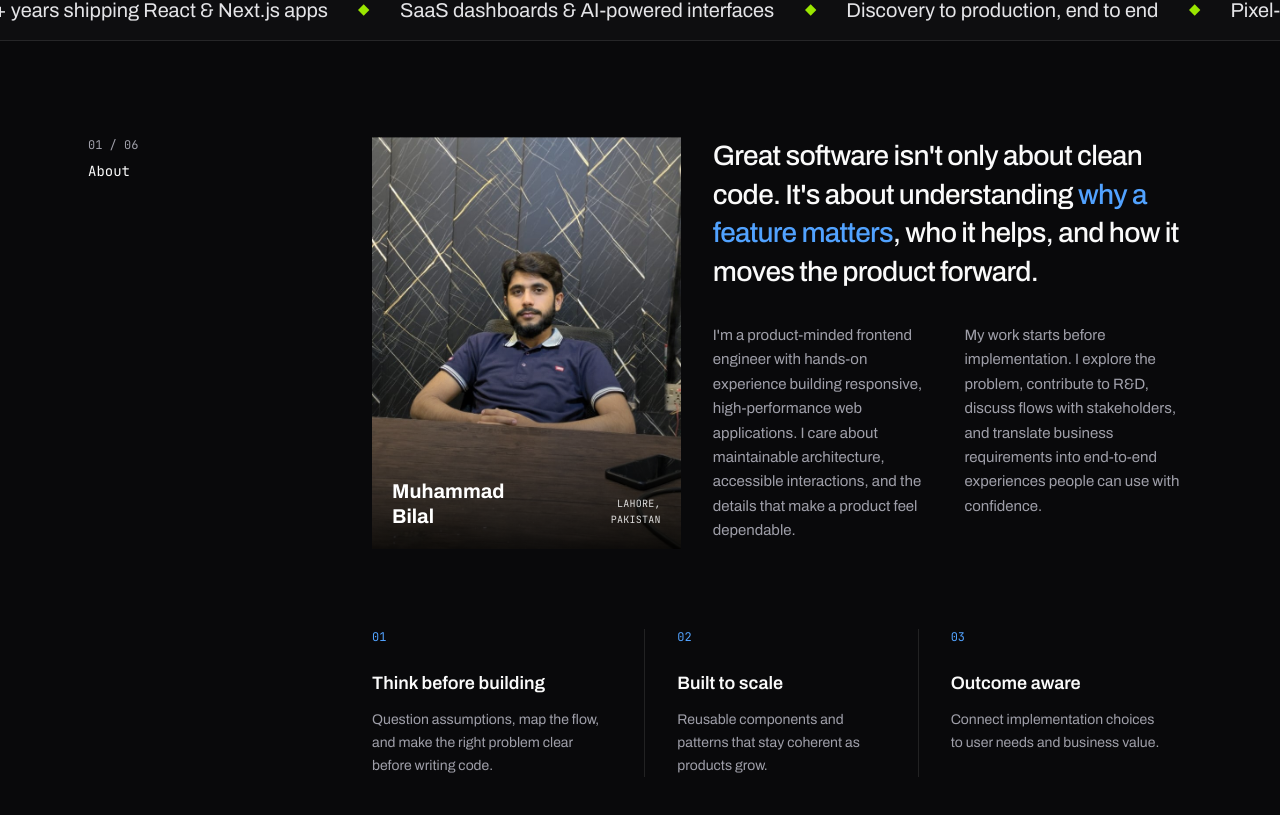
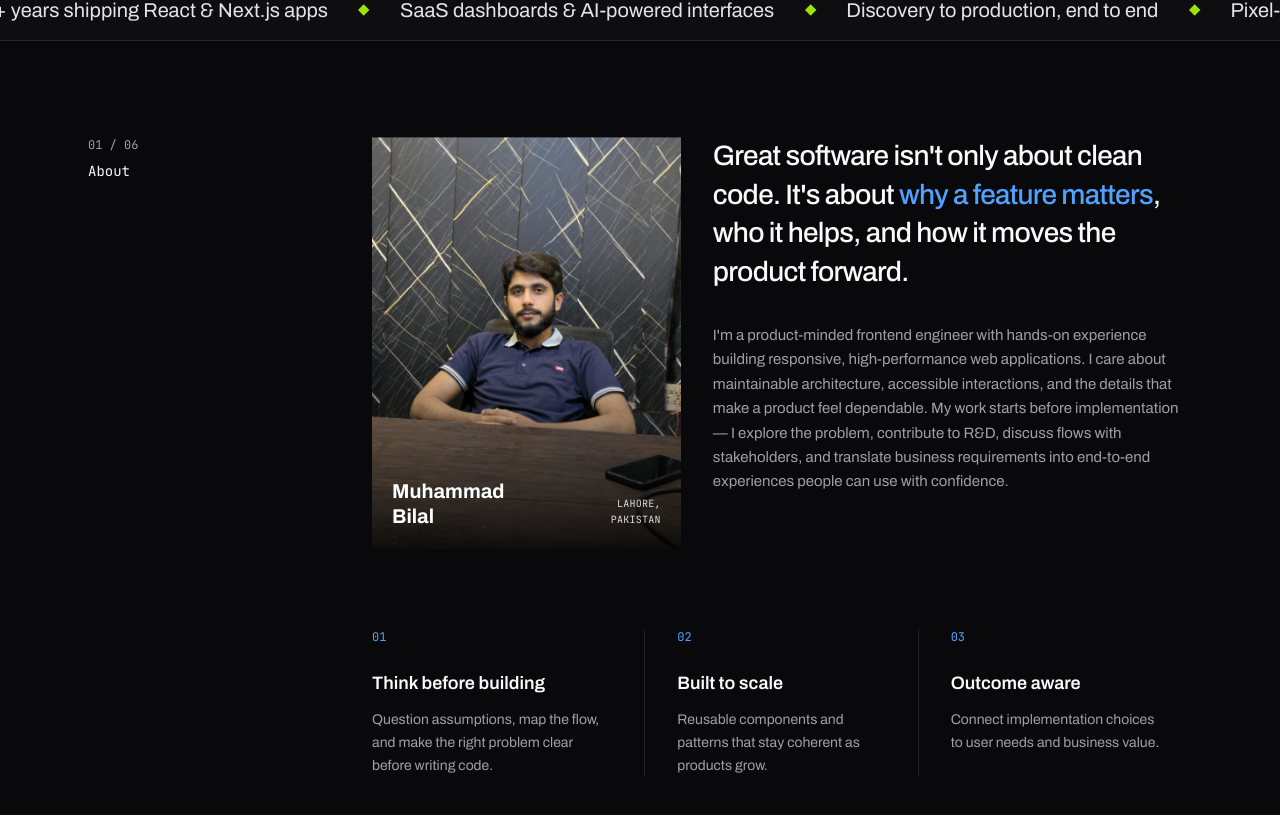
Before and after one commit to Bilal-Khan152/portfolio, a Next.js app: page / in a window 1280 px wide. Shown: the part 975-1790 px from the top of the page. Built offline with nearby package versions, Linux system fonts and the light colour scheme.

Commit message:
About: merge intro into one paragraph, shorten section headline

```diff
--- a/components/About.jsx
+++ b/components/About.jsx
@@ -57,25 +57,21 @@ export default function About() {
 
                 <div className="md:col-span-3">
                   <p className="font-sans font-medium text-2xl md:text-[1.75rem] leading-snug tracking-tight text-zinc-950 dark:text-zinc-50">
-                    Great software isn&apos;t only about clean code. It&apos;s about understanding{' '}
+                    Great software isn&apos;t only about clean code. It&apos;s about{' '}
                     <span className="text-blue-600 dark:text-blue-400">
                       why a feature matters
                     </span>
                     , who it helps, and how it moves the product forward.
                   </p>
-                  <div className="grid sm:grid-cols-2 gap-6 mt-8">
-                    <p className="text-[15px] leading-relaxed text-zinc-600 dark:text-zinc-400">
-                      I&apos;m a product-minded frontend engineer with hands-on experience building
-                      responsive, high-performance web applications. I care about maintainable
-                      architecture, accessible interactions, and the details that make a product
-                      feel dependable.
-                    </p>
-                    <p className="text-[15px] leading-relaxed text-zinc-600 dark:text-zinc-400">
-                      My work starts before implementation. I explore the problem, contribute to
-                      R&amp;D, discuss flows with stakeholders, and translate business
-                      requirements into end-to-end experiences people can use with confidence.
-                    </p>
-                  </div>
+                  <p className="text-[15px] leading-relaxed text-zinc-600 dark:text-zinc-400 mt-8">
+                    I&apos;m a product-minded frontend engineer with hands-on experience building
+                    responsive, high-performance web applications. I care about maintainable
+                    architecture, accessible interactions, and the details that make a product
+                    feel dependable. My work starts before implementation — I explore the
+                    problem, contribute to R&amp;D, discuss flows with stakeholders, and
+                    translate business requirements into end-to-end experiences people can use
+                    with confidence.
+                  </p>
                 </div>
               </div>
             </Reveal>
```
